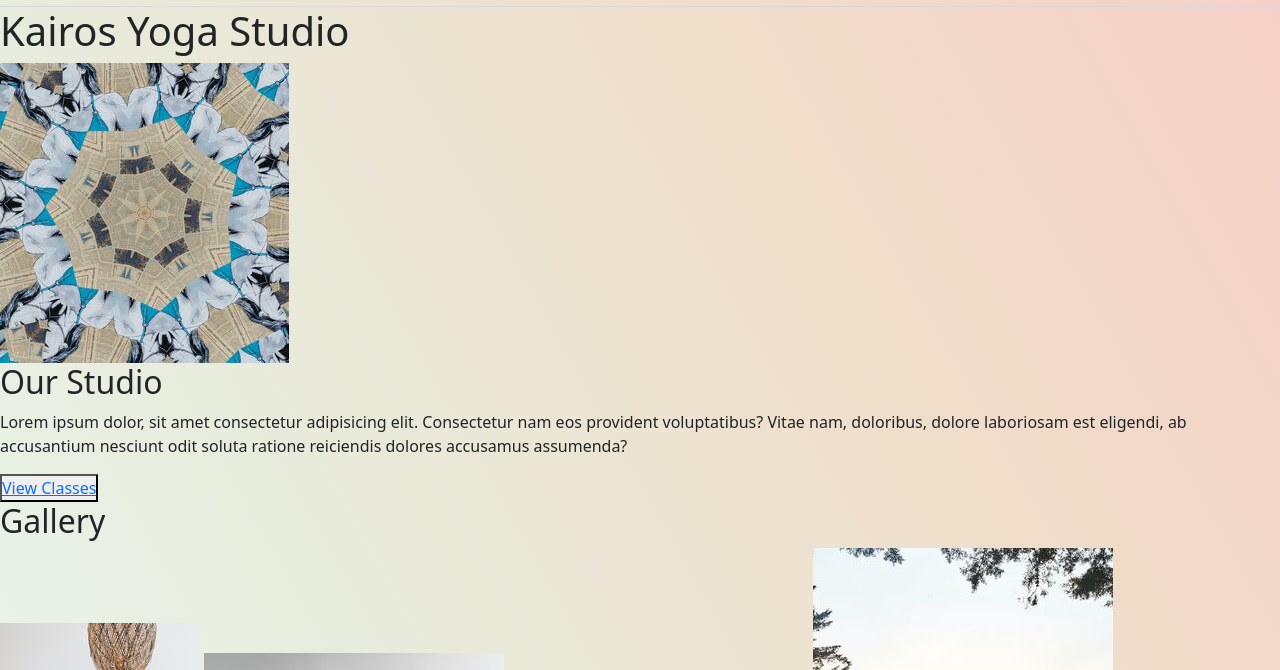
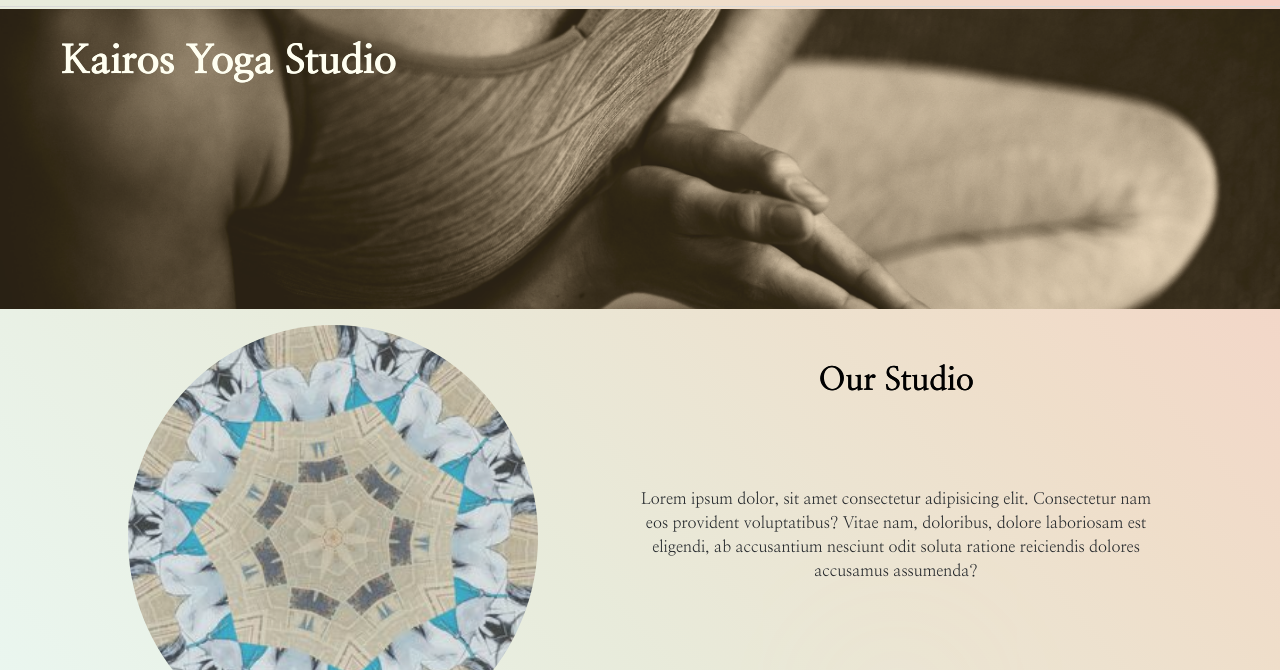
Before and after one commit to JFederico-Rossi/tercera-pre-entrega, a website: page index.html in a window 1280 px wide. Shown: the part 65-735 px from the top of the page. Drawn offline with nearby package versions, Linux system fonts and the light colour scheme.

Commit message:
hice _index-main.scss con estilos

```diff
--- a/index.html
+++ b/index.html
@@ -6,7 +6,7 @@
     <meta name="viewport" content="width=device-width, initial-scale=1.0">
     <title>Home | Kairos Yoga Studio</title>
     <link href="https://cdn.jsdelivr.net/npm/bootstrap@5.3.1/dist/css/bootstrap.min.css" rel="stylesheet" integrity="sha384-4bw+/aepP/YC94hEpVNVgiZdgIC5+VKNBQNGCHeKRQN+PtmoHDEXuppvnDJzQIu9" crossorigin="anonymous">
-    <link rel="shortcut icon" href="./assets/images/logo-flower.png"" type="image/x-icon">
+    <link rel="shortcut icon" href="./assets/images/logo-flower.png" type="image/x-icon">
     <script src="https://cdn.jsdelivr.net/npm/bootstrap@5.3.1/dist/js/bootstrap.bundle.min.js" integrity="sha384-HwwvtgBNo3bZJJLYd8oVXjrBZt8cqVSpeBNS5n7C8IVInixGAoxmnlMuBnhbgrkm" crossorigin="anonymous"></script>
     <link rel="stylesheet" href="./css/style.css">
 </head>
@@ -29,11 +29,11 @@
     </header>
 
     <main>
-        <section class="mainFirst">
+        <div class="main-pic">
             <h1>Kairos Yoga Studio</h1>
-        </section>
+        </div>
         <section class="mandala">
-                <div class="imgSecond">
+                <div class="img-mandala">
                     <img src="./assets/images/mandala-2.jpg" alt="mandala">
                 </div>
                 <h2>Our Studio</h2>
@@ -41,7 +41,7 @@
                 <button><a href="./pages/classes.html">View Classes</a></button>
         </section>
         <section>
-            <h2 class="galleryH2">Gallery</h2>
+            <h2 class="gallery-h2">Gallery</h2>
             <div class="gallery">
                 <img src="./assets/images/gallery-1.jpg" alt="">
                 <img src="./assets/images/gallery-2.jpg" alt="">
--- a/scss/components/_buttons.scss
+++ b/scss/components/_buttons.scss
@@ -0,0 +1,27 @@
+.mandala button{
+    grid-column: 2/3;
+    grid-row: 3/4;
+    align-self: center;
+    justify-self: center;
+    font-size: 0.9rem;
+    font-family: $font-principal;
+}
+
+button{
+    background-color: #D9D9D9;
+    box-shadow: .125rem .125rem 10rem rgba(255, 228, 196, 0.314);
+    border-radius: 1rem;
+    border-color: rgb(200, 184, 165);
+    padding: .425rem;
+    margin-top: .625rem;
+}
+
+button a{
+    font-family: $font-principal;
+    font-weight: 400;
+    text-align: center;
+    line-height: 1.25rem;
+    word-spacing: 0.1rem;
+    text-decoration: none;
+    color: black;
+}
--- a/scss/layout/_body.scss
+++ b/scss/layout/_body.scss
@@ -1,3 +1,4 @@
 body{
     background-image: linear-gradient(to right top, #f7fdfd, #eaf6ef, #e8ebdb, #efdeca, #f6cfc6);
+    width: 100%;
 }
--- a/scss/layout/_header.scss
+++ b/scss/layout/_header.scss
@@ -1,5 +1,5 @@
 header{
-    @include flex (row, wrap, space-between, flex-end, 1.25rem);
+    @include flex (row, nowrap, space-between, flex-end, 1.25rem);
     border-bottom: $borde-abajo;
     img{
         width: 4.25rem;
--- a/scss/layout/_index-main.scss
+++ b/scss/layout/_index-main.scss
@@ -0,0 +1,72 @@
+.main-pic{
+    background-image: url("../assets/images/cover-pic.png");
+    background-size: cover;
+    background-repeat: no-repeat;
+    height: 18.75rem;
+    margin-top: .125rem;
+    h1{
+        width: 35%;
+        text-align: center;
+        @include font (#fffff1, $font-principal, 900, 3.25rem, 0.02rem 0.01rem #fffff3);
+        padding-top: 1.625rem;
+        padding-left: 0.625rem;
+    }
+}
+.mandala{
+    display: grid;
+    width: 100%;
+    grid-template-columns: repeat(2,40%);
+    grid-template-rows: auto 12.5rem;
+    justify-content: center;
+    border-bottom: $borde-abajo;
+    padding-bottom: 2rem;
+
+    .img-mandala{
+        display: grid;
+        width: 80%;
+        grid-column: 1/2;
+        grid-row: 1/4;
+        padding-top: 1rem;
+    }
+        img{
+            width: 100%;
+            border-radius: 50%;
+            object-fit: contain;
+            opacity: 75%;
+        }
+    h2{
+        grid-column: 2/3;
+        grid-row: 1/2;
+        align-self: center;
+        justify-self: center;
+        @include font (black, $font-principal, 600, 3.25rem, 0.025rem 0.025rem #000003);
+        padding-top: 1rem;
+
+    }
+    p{
+        grid-column: 2/3;
+        grid-row: 2/3;
+        align-self: center;
+        justify-self: center;
+        font-family: $font-principal;
+        line-height: 1.5rem;
+        text-align: center;
+    }
+}
+
+.gallery{
+    @include flex (row, wrap, center, center, .75rem);
+    padding-bottom: 1rem;
+    border: $borde-abajo;
+
+    img{
+        width: 12.5rem;
+        height: 12.5rem;
+        opacity: 75%;
+        object-fit: cover;
+    }
+}
+.gallery-h2{
+    text-align: center;
+    @include font-h2;
+}
--- a/scss/utilities/_mixins.scss
+++ b/scss/utilities/_mixins.scss
@@ -14,3 +14,11 @@
     line-height: $height;
     text-shadow: $shadow;
 }
+
+@mixin font-h2{
+    color: black;
+    font-family: $font-principal;
+    font-weight: 600;
+    line-height: 3.25rem;
+    text-shadow:0.025rem 0.025rem #000003;
+}
```
Also changed, not shown: pages/about.html (+3 -2 lines), pages/classes.html (+5 -2 lines), pages/contact.html (+5 -2 lines), pages/shop.html (+5 -2 lines), css/style.css, scss/utilities/_variables.scss (line endings or trailing spaces), 1 other file.
